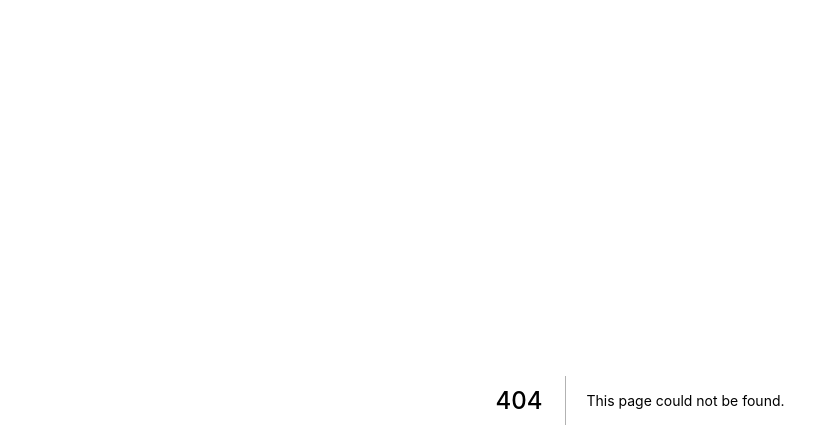
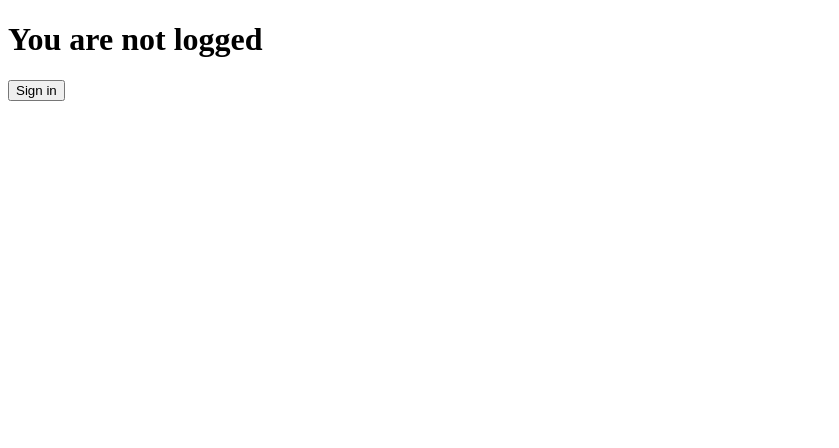
Before and after one commit to sebastiansiejek/passwordless-auth, a Next.js app: page /my-account in a window 1280 px wide. Before the commit this address had no page. Shown: the top 448 px of the page, without its empty margins (0-839 px from the left). Built offline with nearby package versions, Linux system fonts and the light colour scheme; no server answers.

Commit message:
feat: add my-account page

```diff
--- /dev/null
+++ b/pages/my-account.tsx
@@ -0,0 +1,21 @@
+import { Session } from 'next-auth'
+import { signIn, signOut, useSession } from 'next-auth/client'
+import User from '../components/User'
+
+interface MyAccountProps {
+  session: Session
+}
+
+export default function MyAccount() {
+  const [session] = useSession()
+
+  if (!session) {
+    return (
+      <div>
+        <h1>You are not logged</h1>
+        <button onClick={() => signIn()}>Sign in</button>
+      </div>
+    )
+  }
+  return <User />
+}
```
